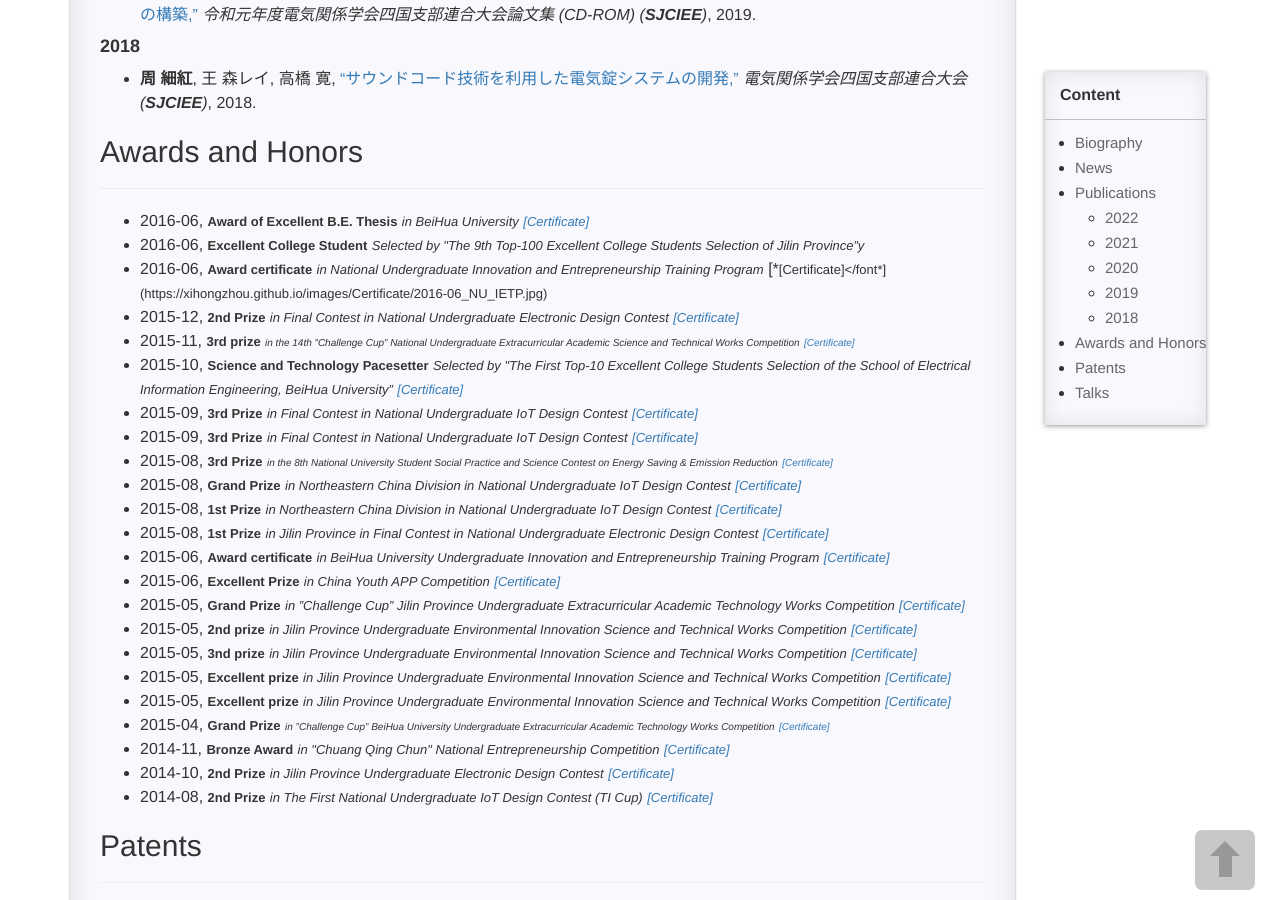
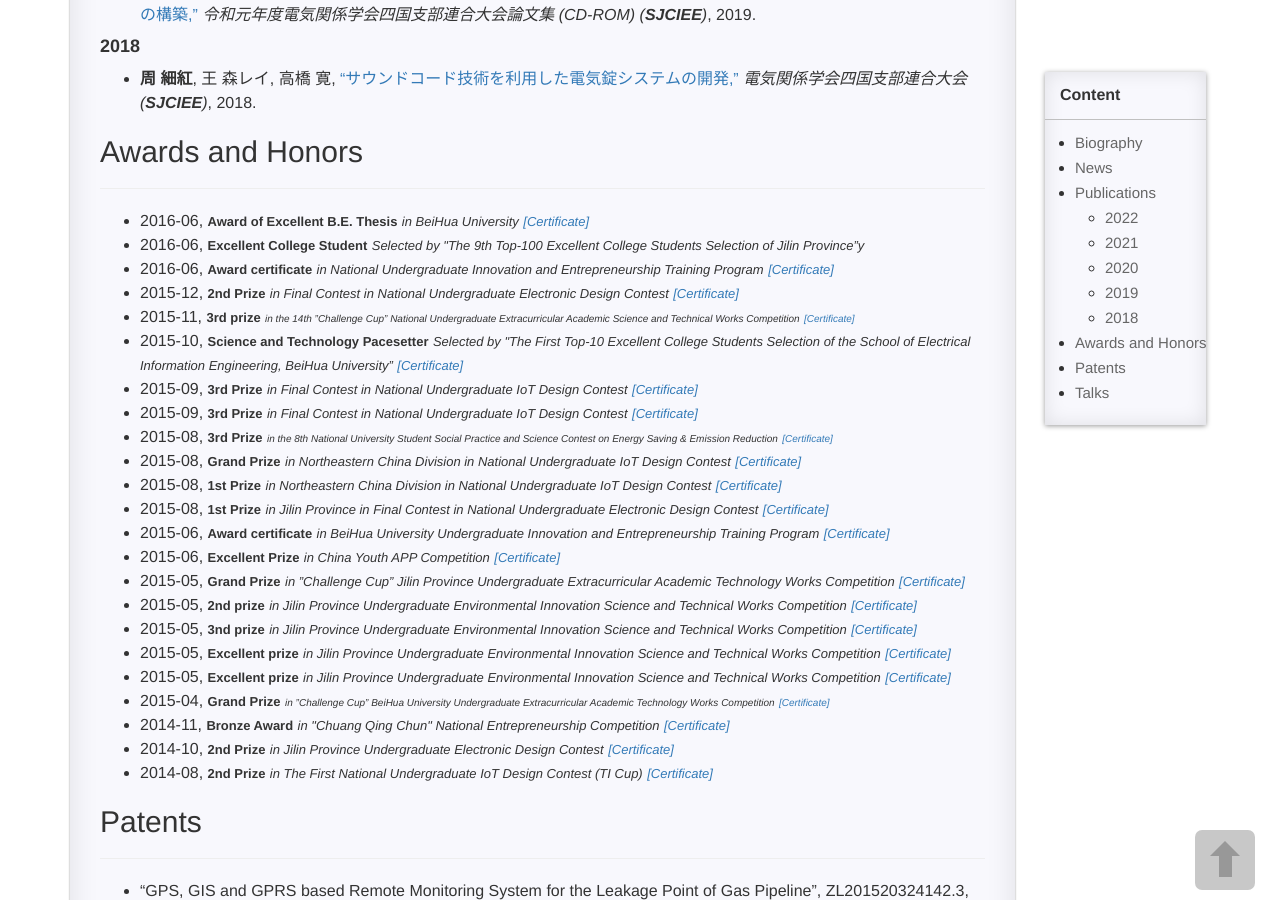
Before and after one commit to XihongZhou/xihongzhou.github.io, a Jekyll site: the page built from pages/1_homepage.md, in a window 1280 px wide and 900 px high, scrolled down 1595 px. Built offline with Jekyll 4.4.1, drawn with Linux system fonts in a browser that asks for light colours; comment, search, counter and statistics services are not loaded.

Commit message:
Update 1_homepage.md

```diff
--- a/pages/1_homepage.md
+++ b/pages/1_homepage.md
@@ -87,7 +87,7 @@ permalink: /homepage/
 
 - 2016-06, **<font size="2">Award of Excellent B.E. Thesis</font>** *<font size="2">in BeiHua University</font>* [*<font size="2">[Certificate]</font>*](https://xihongzhou.github.io/images/Certificate/2016-06-30_E_B.E_T_BHU.jpg)
 - 2016-06, **<font size="2">Excellent College Student</font>** *<font size="2">Selected by "The 9th Top-100 Excellent College Students Selection of Jilin Province”y</font>*
-- 2016-06, **<font size="2">Award certificate</font>** *<font size="2">in National Undergraduate Innovation and Entrepreneurship Training Program</font>* [*<font size="2">[Certificate]</font*](https://xihongzhou.github.io/images/Certificate/2016-06_NU_IETP.jpg)
+- 2016-06, **<font size="2">Award certificate</font>** *<font size="2">in National Undergraduate Innovation and Entrepreneurship Training Program</font>* [*<font size="2">[Certificate]</font>*](https://xihongzhou.github.io/images/Certificate/2016-06_NU_IETP.jpg)
 - 2015-12, **<font size="2">2nd Prize</font>** *<font size="2">in Final Contest in National Undergraduate Electronic Design Contest</font>* [*<font size="2">[Certificate]</font>*](https://xihongzhou.github.io/images/Certificate/2015-12_NU_EDC.jpg)
 - 2015-11, **<font size="2">3rd prize</font>** *<font size="1">in the 14th ”Challenge Cup” National Undergraduate Extracurricular Academic Science and Technical Works Competition</font>* [*<font size="1">[Certificate]</font>*](https://xihongzhou.github.io/images/Certificate/2015-11_NU_EACTWC_(3P).jpg)
 - 2015-10, **<font size="2">Science and Technology Pacesetter</font>** *<font size="2">Selected by "The First Top-10 Excellent College Students Selection of the School of Electrical Information Engineering, BeiHua University”</font>* [*<font size="2">[Certificate]</font>*](https://xihongzhou.github.io/images/Certificate/2015-10-17_BHU_Top10_ECS.jpg)
```
